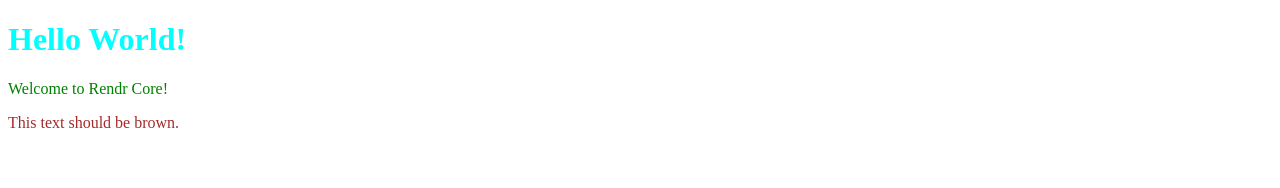
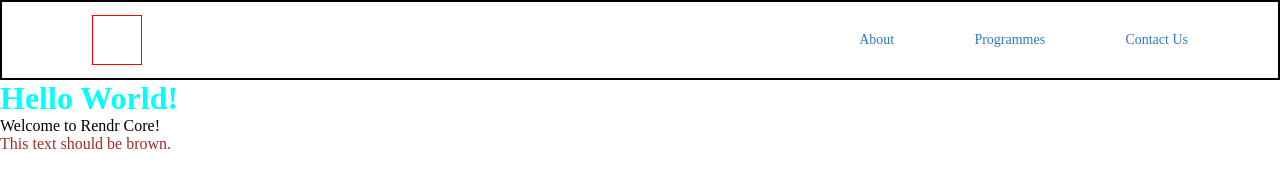
Before and after one commit to asyrul21/rendr-core, a Gatsby site: page / in a window 1280 px wide. Built offline with nearby package versions, Linux system fonts and the light colour scheme; Gatsby itself is replaced by a stand-in of ours.

Commit message:
navbar and base layout

```diff
--- /dev/null
+++ b/src/components/headers/navbar1/navbar.js
@@ -0,0 +1,26 @@
+import React from "react"
+import { Link } from "gatsby"
+
+import styles from "./navbar.module.scss"
+
+const navbar1 = props => {
+  return (
+    <div className={styles.navbarContainer}>
+      <div className={styles.logo}></div>
+
+      <div className={styles.navItems}>
+        <Link href="#">
+          <a>About</a>
+        </Link>
+        <Link href="#">
+          <a>Programmes</a>
+        </Link>
+        <Link href="#">
+          <a>Contact Us</a>
+        </Link>
+      </div>
+    </div>
+  )
+}
+
+export default navbar1
--- /dev/null
+++ b/src/components/headers/navbar1/navbar.module.scss
@@ -0,0 +1,33 @@
+.navbarContainer {
+  background-color: white;
+  border: black 2px solid;
+
+  padding: 0 90px;
+
+  width: 100%;
+  height: 80px;
+
+  display: flex;
+  align-items: center;
+  justify-content: space-between;
+
+  // font
+  color: black;
+  font-size: 14px;
+  font-weight: 400;
+}
+
+.logo {
+  width: 50px;
+  height: 50px;
+
+  border: red solid 1px;
+}
+
+.navItems {
+  //   border: blue 1px solid;
+  width: 30%;
+
+  display: flex;
+  justify-content: space-between;
+}
--- /dev/null
+++ b/src/layouts/BaseLayout.js
@@ -0,0 +1,17 @@
+import React, { Fragment } from "react"
+import Header from "../components/headers/navbar1/navbar"
+// import Footer from "../shared/Footer"
+
+//functional component, instead of class
+//because simpler
+
+const BaseLayout = props => {
+  return (
+    <Fragment>
+      <Header />
+      {props.children}
+    </Fragment>
+  )
+}
+
+export default BaseLayout
--- a/src/pages/index.js
+++ b/src/pages/index.js
@@ -1,4 +1,5 @@
 import React, { Fragment } from "react"
+import Layout from "../layouts/BaseLayout"
 import { Link } from "gatsby"
 
 // import style module
@@ -6,11 +7,11 @@
 
 const IndexPage = () => {
   return (
-    <Fragment>
+    <Layout>
       <h1 className={style.header}>Hello World!</h1>
       <p>Welcome to Rendr Core!</p>
       <p className={style.brownText}>This text should be brown.</p>
-    </Fragment>
+    </Layout>
   )
 }
 
--- a/src/styles/global.scss
+++ b/src/styles/global.scss
@@ -1,5 +1,23 @@
 @import "./themes/themeColors.scss";
 
-p {
-  color: $green;
+* {
+  margin: 0;
+  padding: 0;
+  border: 0;
+  box-sizing: border-box;
 }
+
+html,
+body {
+  // font-family: "Poppins";
+  position: relative;
+}
+
+a {
+  color: #2e7bc1;
+  text-decoration: none;
+}
+
+.container {
+  padding: 100px 155px 100px;
+}
```
